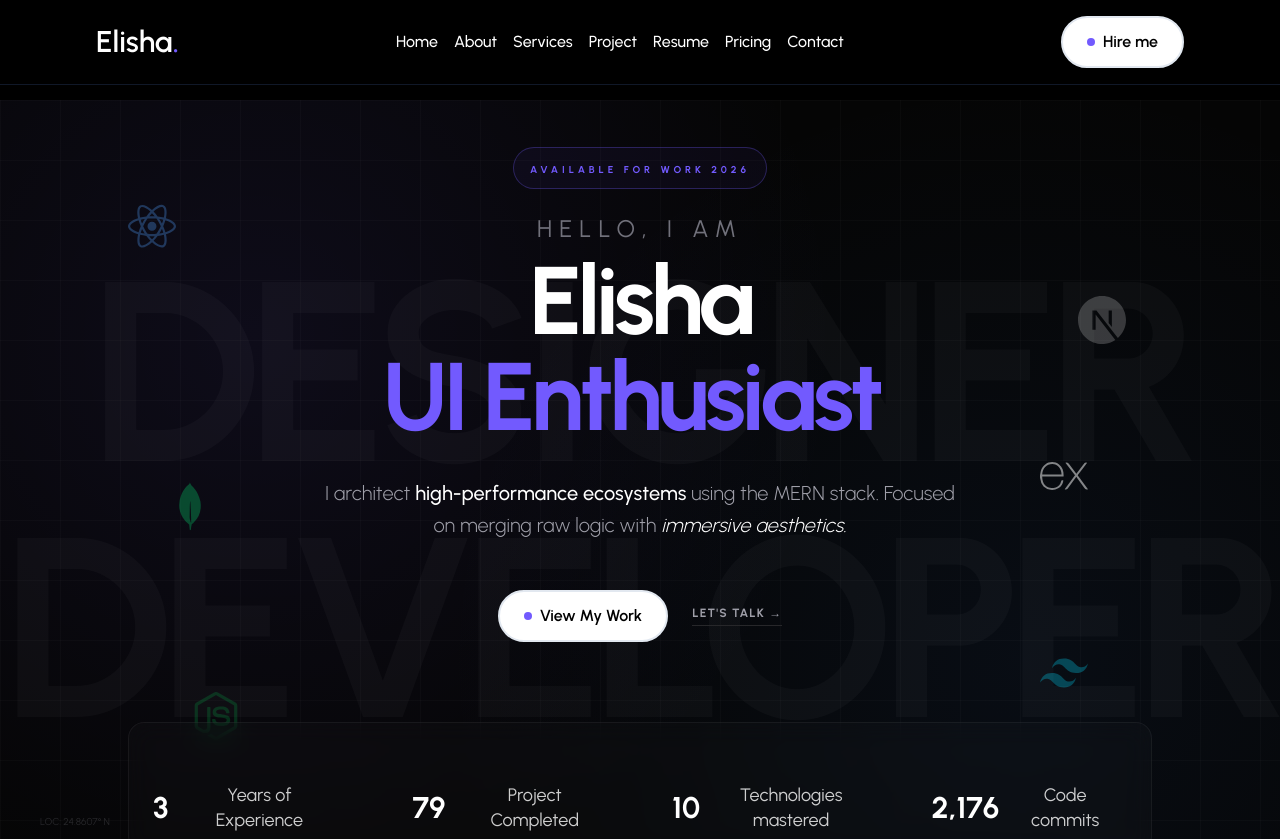
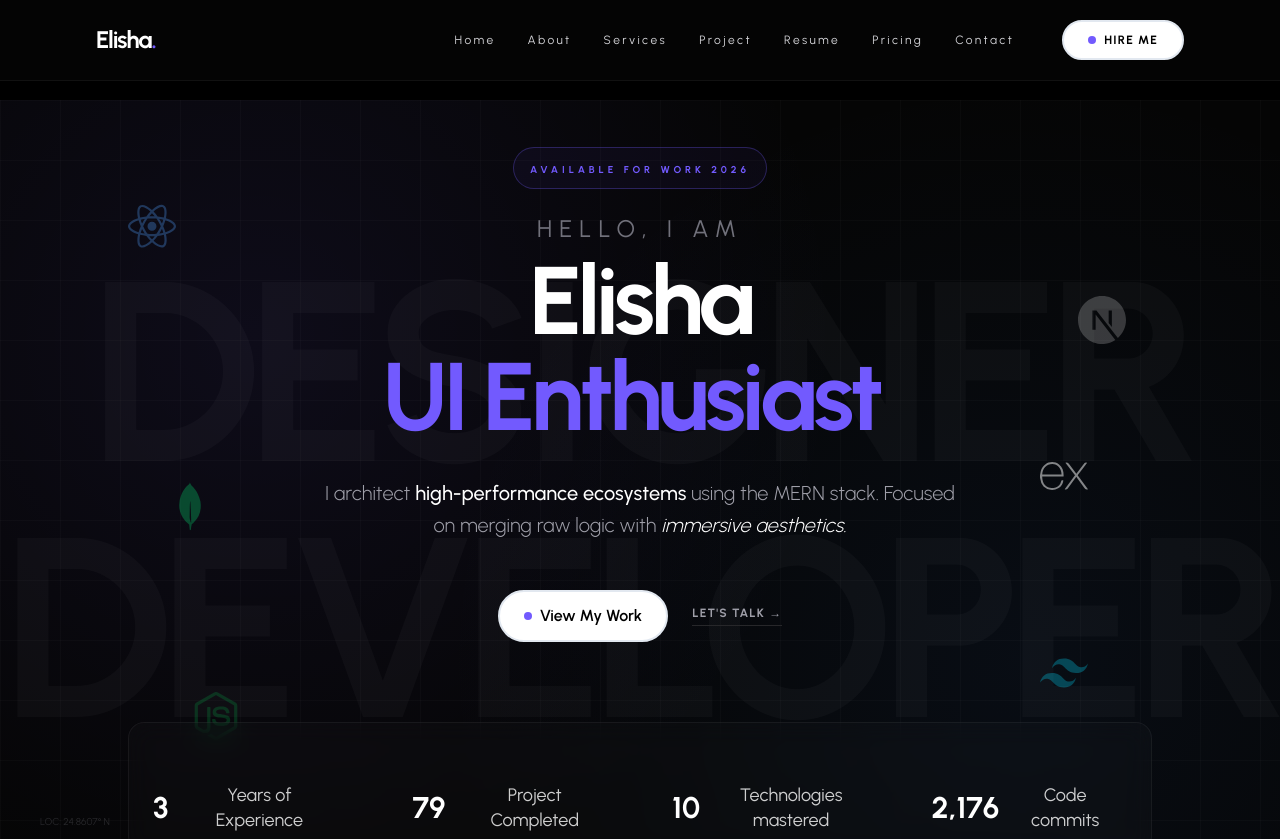
Before and after one commit to elishabhatti/elisha-portfolio, a Next.js app: page / in a window 1280 px wide. Shown: the top 839 px of the page. Built offline with nearby package versions, Linux system fonts and the light colour scheme.

Commit message:
refactor: changed the whole navbar

```diff
--- a/components/Header.jsx
+++ b/components/Header.jsx
@@ -1,6 +1,5 @@
 "use client";
 import Link from "next/link";
-import { Button } from "./ui/button";
 import Nav from "./Nav";
 import MobileNav from "./MobileNav";
 import { motion } from "framer-motion";
@@ -8,33 +7,29 @@ import { InteractiveHoverButton } from "./magicui/interactive-hover-button";
 
 const Header = () => {
   return (
-    <header className="bg-black z-50 fixed w-full px-6 py-4 xl:px-24 text-white border-b border-gray-900">
-      <div className="mx-auto flex justify-between items-center">
+    <header className="fixed top-0 w-full z-[100] border-b border-white/5 bg-[#050505]/80 backdrop-blur-md px-6 py-5 xl:px-24">
+      <div className="max-w-[1440px] mx-auto flex justify-between items-center">
         {/* Logo */}
-        <Link href="/">
-          <h1 className="xl:text-3xl text-xl font-semibold">
-            Elisha<span className="primary-text-color">.</span>
+        <Link href="/" className="group">
+          <h1 className="text-2xl font-bold tracking-tighter text-white">
+            Elisha
+            <span className="text-[#725afe] group-hover:pl-1 transition-all">
+              .
+            </span>
           </h1>
         </Link>
-        {/* desktop nav */}
-        <div className="hidden xl:flex items-center gap-8">
+
+        {/* Desktop Nav & Button */}
+        <div className="hidden xl:flex items-center gap-12">
           <Nav />
-        </div>
-        <div className="hidden xl:flex items-center gap-8">
           <Link
             href="https://mail.google.com/mail/?view=cm&fs=1&to=elishajameel270@gmail.com"
             target="_blank"
-            rel="noopener noreferrer"
+            className="relative"
           >
-            <motion.div
-              initial={{ y: 100, opacity: 0 }}
-              animate={{ y: 0, opacity: 1, delay: 0.2 }}
-              transition={{ duration: 0.69 }}
-            >
-              <InteractiveHoverButton className="text-black hover:border-2 hover:border-white">
-                Hire me
-              </InteractiveHoverButton>
-            </motion.div>
+            <InteractiveHoverButton className="h-10 px-6 text-xs uppercase tracking-widest font-bold">
+              Hire me
+            </InteractiveHoverButton>
           </Link>
         </div>
 
--- a/components/MobileNav.jsx
+++ b/components/MobileNav.jsx
@@ -1,9 +1,8 @@
 "use client";
+
 import { Sheet, SheetContent, SheetTrigger, SheetTitle } from "./ui/sheet";
-import { usePathname } from "next/navigation";
 import Link from "next/link";
 import { CiMenuFries } from "react-icons/ci";
-import { motion } from "framer-motion";
 import { InteractiveHoverButton } from "./magicui/interactive-hover-button";
 
 const links = [
@@ -17,44 +16,38 @@ const links = [
 ];
 
 const MobileNav = () => {
-  const pathname = usePathname();
   return (
     <Sheet>
       <SheetTrigger className="flex justify-center items-center">
-        <CiMenuFries className="xl:text-[32px] text-xl text-white" />
+        <CiMenuFries className="text-2xl text-white" />
       </SheetTrigger>
-      <SheetContent className="flex flex-col p-5">
-        {/* Required for accessibility */}
-        <SheetTitle className="sr-only">Mobile Navigation</SheetTitle>
+      <SheetContent className="flex flex-col bg-[#050505] border-white/10 p-10">
+        <SheetTitle className="sr-only">Navigation</SheetTitle>
 
-        <div className="mt-32 text-center text-2xl">
+        <div className="mt-20 mb-20 text-center">
           <Link href="/">
-            <h1 className="text-white">
-              Elisha<span className="text-[#a238ff] text-2xl">.</span>
+            <h1 className="text-3xl font-bold text-white tracking-tighter">
+              Elisha<span className="text-[#725afe]">.</span>
             </h1>
           </Link>
         </div>
-        <nav className="flex flex-col justify-center items-center gap-4">
+
+        <nav className="flex flex-col gap-8 items-center">
           {links.map((link, index) => (
             <Link
+              key={index}
               href={link.path}
-              className={`${
-                link.path === pathname && "border-b-2 border-[#a238ff]"
-              } text-md text-white capitalize transition-all`}
-              key={index}
+              className="text-md tracking-widest text-zinc-300 hover:text-white capitalize transition-all"
             >
               {link.name}
             </Link>
           ))}
-          <motion.div
-            initial={{ y: 100, opacity: 0 }}
-            animate={{ y: 0, opacity: 1, delay: 0.2 }}
-            transition={{ duration: 0.69 }}
-          >
-            <InteractiveHoverButton className="text-black hover:border-2 hover:border-white">
+
+          <div className="mt-10 w-full">
+            <InteractiveHoverButton className="w-full h-12">
               Hire me
             </InteractiveHoverButton>
-          </motion.div>
+          </div>
         </nav>
       </SheetContent>
     </Sheet>
--- a/components/Nav.jsx
+++ b/components/Nav.jsx
@@ -1,5 +1,5 @@
 "use client";
-import { motion } from "framer-motion";
+
 import Link from "next/link";
 
 const links = [
@@ -14,22 +14,18 @@ const links = [
 
 const Nav = () => {
   return (
-    <motion.nav
-      initial={{ x: -100, opacity: 0 }}
-      animate={{ x: 0, opacity: 1, delay: 0.2 }}
-      transition={{ duration: 0.69 }}
-      className="flex gap-4"
-    >
+    <nav className="flex gap-8">
       {links.map((link, index) => (
         <Link
           key={index}
           href={link.path}
-          className="capitalize font-medium"
+          className="capitalize text-[12px] tracking-[0.2em] text-zinc-300 hover:text-[#725afe] transition-all duration-300 relative group"
         >
           {link.name}
+          <span className="absolute -bottom-1 left-0 w-0 h-[1px] bg-[#725afe] transition-all duration-300 group-hover:w-full" />
         </Link>
       ))}
-    </motion.nav>
+    </nav>
   );
 };
 
--- a/components/pages/About.jsx
+++ b/components/pages/About.jsx
@@ -65,7 +65,7 @@ const About = () => {
           <motion.h2
             initial={{ opacity: 0, y: 40 }}
             whileInView={{ opacity: 1, y: 0 }}
-            className="text-7xl md:text-9xl font-black tracking-tighter leading-[0.85]"
+            className="text-6xl md:text-8xl font-black tracking-tighter leading-[0.85]"
           >
             I Code <br />
             <span className="text-transparent bg-clip-text bg-gradient-to-r from-white via-white/50 to-zinc-700">The Future</span>
```
